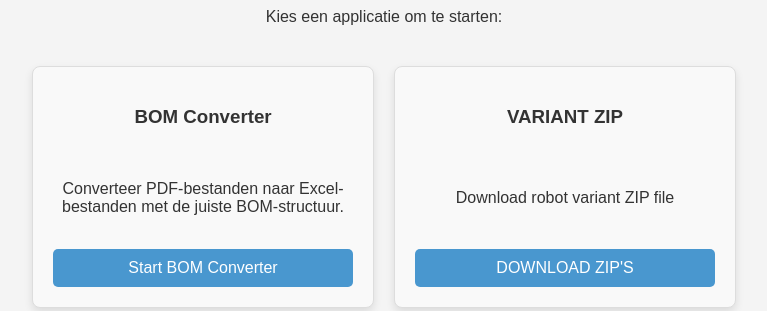
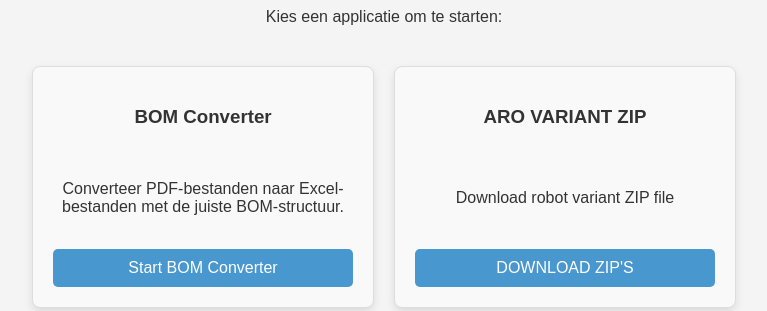
Before and after one commit to VolvoAP/BOMConverter, a Flask app: page /home in a window 1280 px wide. Shown: the part 172-483 px from the top of the page, without its empty margins (256-1023 px from the left). Run offline with Flask 3, Linux system fonts and the light colour scheme; the visitor is signed in with stand-in values (Sample User, id 1).

Commit message:
Update home.html

```diff
--- a/templates/home.html
+++ b/templates/home.html
@@ -19,7 +19,7 @@
 
         <!-- Tweede knop: VARIANT DOWNLOADER -->
         <div class="app-card">
-            <h3>VARIANT ZIP </h3>
+            <h3>ARO VARIANT ZIP </h3>
             <p>Download robot variant ZIP file</p>
             <a href="/autobom" class="app-button">DOWNLOAD ZIP'S</a>
         </div>
```
